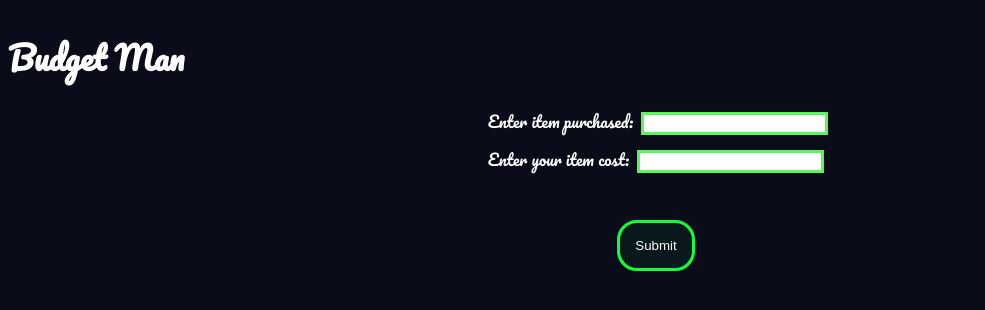
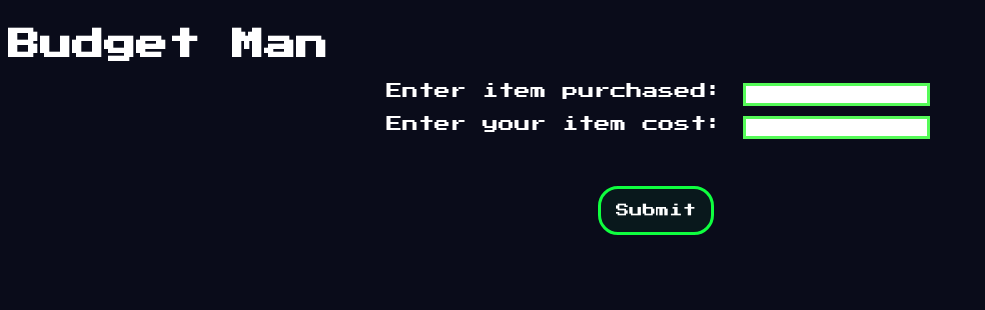
Before and after one commit to DangerDan88/Budget, a plain HTML site: page index.html in a window 1280 px wide. Shown: the whole page, without its empty margins (0-985 px from the left). Drawn offline with nearby package versions, Linux system fonts and the light colour scheme.

Commit message:
removed comments and made a few style changes need to make function  to fetch the local storage items

```diff
--- a/index.html
+++ b/index.html
@@ -10,7 +10,7 @@
   <link rel="preconnect" href="https://fonts.googleapis.com" />
   <link rel="preconnect" href="https://fonts.gstatic.com" crossorigin />
   <link
-    href="https://fonts.googleapis.com/css2?family=Pacifico&display=swap"
+    href="https://fonts.googleapis.com/css2?family=Press+Start+2P&display=swap"
     rel="stylesheet"
   />
 </head>
--- a/style.css
+++ b/style.css
@@ -3,12 +3,12 @@
   background-color: #0a0c1a;
   display: flex;
   justify-content: start;
-  font-family: "Pacifico", cursive;
+  font-family: "Press Start 2P", cursive;
 }
 
 form {
   display: table;
-  font-family: "Pacifico", cursive;
+  font-family: "Press Start 2P", cursive;
   color: white;
 }
 body {
@@ -27,6 +27,8 @@ ul {
   color: white;
   list-style: none;
   padding: 5px;
+  font-family: "Press Start 2P", cursive;
+  font-size: large;
 }
 li {
   padding: 5px;
@@ -44,6 +46,7 @@ button {
   border: 3px solid #0fff3f;
   border-radius: 20px;
   padding: 15px;
+  font-family: "Press Start 2P", cursive;
 }
 
 input {
```
Also changed, not shown: index.js (+4 -7 lines).
